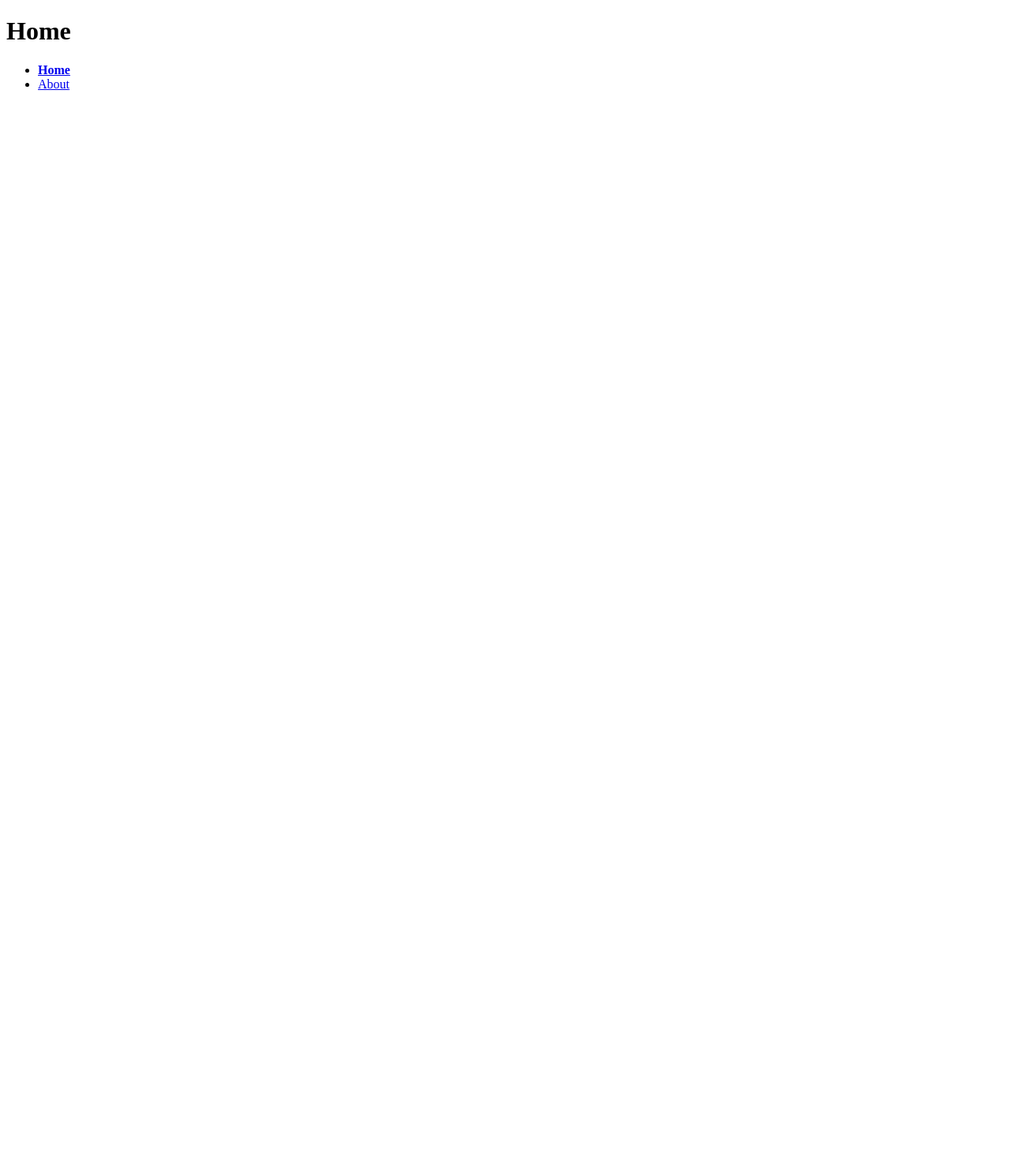
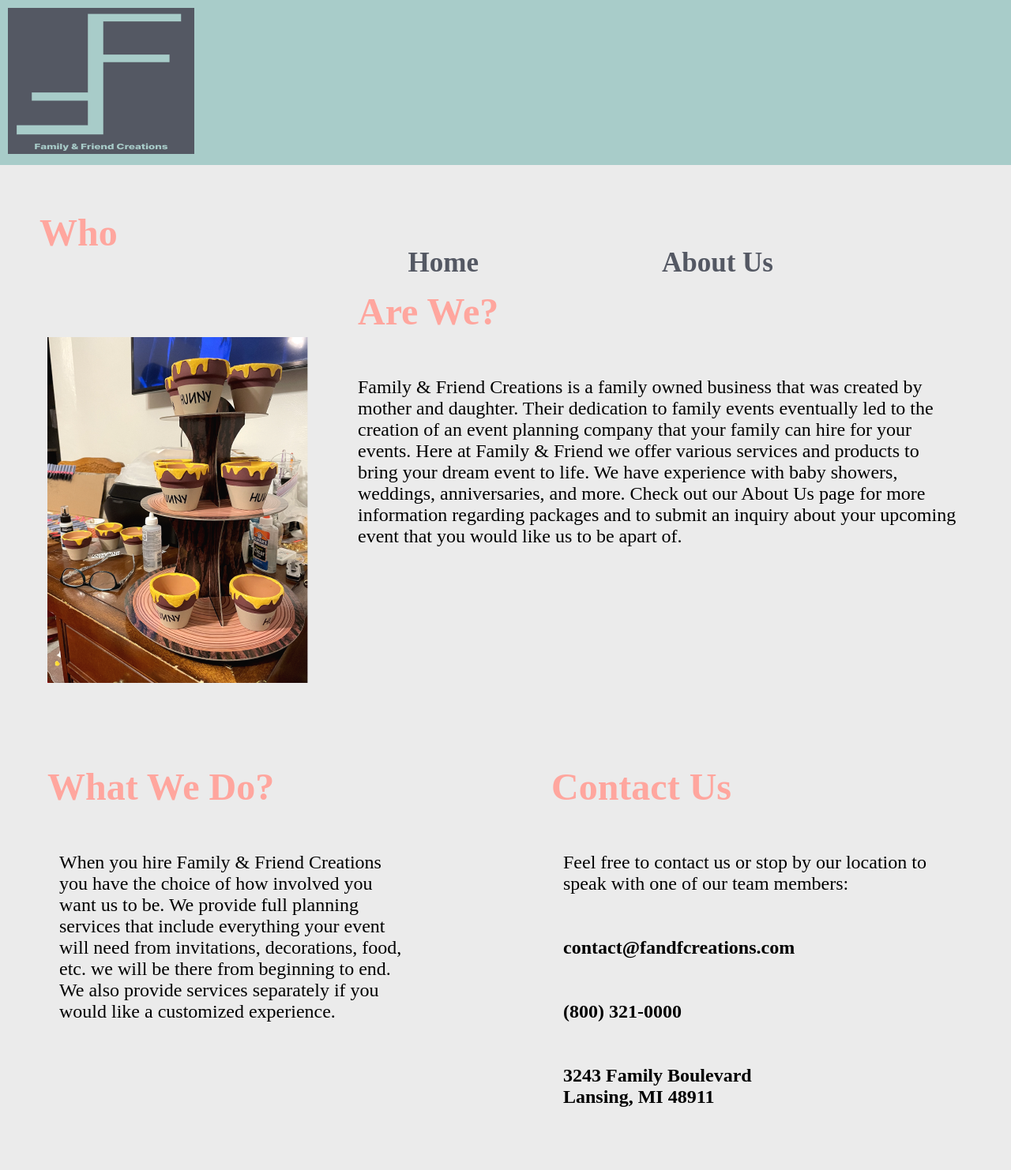
Before and after one commit to desdesevans/finalproject, a plain HTML site: page index.html in a window 1280 px wide. Shown: the whole page at 79% size. Before the commit the page ends 800 px from the top, so only its background shows below. Drawn offline with Linux system fonts and the light colour scheme.

Commit message:
Updated Commit

```diff
--- /dev/null
+++ b/about.css
@@ -0,0 +1,167 @@
+/* Add screen styles below */
+body {
+    background: #EBEBEB;
+    margin: 0;
+}
+
+header {
+    background: #A8CCC9;
+    padding: 10px;
+}
+
+h1 {
+    color: #FFA69E;
+    font-size: 48px;
+}
+
+p {
+    font-size: 24px;
+    padding: 15px;
+  }
+
+ul {
+    list-style-type: none;
+  margin: 0;
+  padding: 0 175px 0 175px;
+  overflow: hidden;
+}
+
+li {
+    float: left;
+    padding: 0 100px 0 100px;
+  }
+
+  li a {
+    display: block;
+    color: #545863;
+    text-align: center;
+    padding: 14px 16px;
+    text-decoration: none;
+  }
+
+  .navbar {
+    float: right;
+    font-size: 35px;
+    font-weight: bolder;
+    padding-top: 100px;
+  }
+
+  .floatleft {
+    padding: 0 60px 40px 60px;
+  }
+
+  .getting h1 {
+    text-align: center;
+  }
+
+  .getting {
+    padding: 40px;
+  }
+
+  .what {
+    float: left;
+    width: 40%;
+  }
+  .inquiry {
+    float: right;
+    width: 45%;
+  }
+  .creativep {
+    float: right;
+    width: 45%;
+    padding-bottom: 60px;
+  }
+  .supplyp {
+    float: left;
+    width: 45%;
+    padding-bottom: 60px;
+  }
+
+ #description {
+    width: 450px;
+    height: 150px;
+    padding: 12px 20px;
+    box-sizing: border-box;
+    border: 2px solid #000000;
+    resize: none;
+ }
+ #fname {
+    width: 200px;
+    height: 45px;
+    padding: 12px 20px;
+    box-sizing: border-box;
+    border: 2px solid #000000;
+    resize: none;
+ }
+
+ #lname {
+    width: 200px;
+    height: 45px;
+    padding: 12px 20px;
+    box-sizing: border-box;
+    border: 2px solid #000000;
+    resize: none;
+ }
+
+ #email {
+    width: 400px;
+    height: 45px;
+    padding: 12px 20px;
+    box-sizing: border-box;
+    border: 2px solid #000000;
+    resize: none;
+ }
+
+ #pnumber {
+    width: 200px;
+    height: 45px;
+    padding: 12px 20px;
+    box-sizing: border-box;
+    border: 2px solid #000000;
+    resize: none;
+ }
+
+ #submit {
+    float: right;
+    background-color: white;
+    color: black;
+    border: 2px solid #000000;
+    font-size: 20px;
+ }
+
+ .fninput {
+    padding: 20px;
+ }
+
+ .lninput {
+    padding: 20px;
+ }
+
+ .emailinput {
+    padding: 20px;
+ }
+
+ .numberinput {
+    padding: 20px;
+ }
+
+ .dinput {
+    padding: 20px;
+ }
+ .sbutton {
+    padding-right: 30px;
+    padding-top: 20px;
+ }
+
+ #spdetails {
+    background-color: white;
+    color: black;
+    border: 2px solid #000000;
+    font-size: 12px;
+ }
+ #cpdetails {
+    background-color: white;
+    color: black;
+    border: 2px solid #000000;
+    font-size: 12px;
+ }
--- /dev/null
+++ b/index.css
@@ -0,0 +1,79 @@
+/* Add screen styles below */
+body {
+    background: #EBEBEB;
+    margin: 0;
+}
+
+header {
+    background: #A8CCC9;
+    padding: 10px;
+}
+
+h1 {
+    color: #FFA69E;
+    font-size: 48px;
+}
+
+p {
+  font-size: 24px;
+  padding: 15px;
+}
+
+ul {
+    list-style-type: none;
+  margin: 0;
+  padding: 0 175px 0 175px;
+  overflow: hidden;
+}
+
+li {
+    float: left;
+    padding: 0 100px 0 100px;
+  }
+
+  li a {
+    display: block;
+    color: #545863;
+    text-align: center;
+    padding: 14px 16px;
+    text-decoration: none;
+  }
+
+  .navbar {
+    float: right;
+    font-size: 35px;
+    font-weight: bolder;
+    padding-top: 100px;
+  }
+
+.slideshow-container {
+  max-width: 400px;
+  padding: 60px;
+  float: left;
+}
+
+.fade {
+  animation-name: fade;
+  animation-duration: 1.5s;
+}
+
+.floatleft {
+  float: left;
+  padding: 0 60px 40px 60px;
+}
+.what {
+  float: left;
+  width: 40%;
+}
+.contactus {
+  float: right;
+  width: 45%;
+}
+.who {
+  padding: 0 50px 0 50px;
+}
+
+@keyframes fade {
+  from {opacity: .4}
+  to {opacity: 1}
+}
--- a/index.html
+++ b/index.html
@@ -5,16 +5,80 @@
     <meta name="viewport" content="width=device-width, initial-scale=1.0">
     <meta http-equiv="X-UA-Compatible" content="ie=edge">
     <title>Homepage</title>
-    <link rel="stylesheet" href="screen.css">
+    <link rel="stylesheet" href="index.css">
   </head>
   <body>
-    <h1>Home</h1>
-    <nav>
-      <ul>
-        <li><a href="index.html" class="active">Home</a></li>
-        <li><a href="about.html">About</a></li>
-      </ul>
-    </nav>
-    <script src="index.js"></script>
+    <header>
+        <img src="Logo.png" alt="Picture of Logo">
+      <section class="navbar">
+        <nav>
+          <ul>
+            <li><a href="index.html" class="active">Home</a></li>
+            <li><a href="about.html">About Us</a></li>
+          </ul>
+        </nav>
+      </section>
+    </header>
+    <div class="slideshow-container">
+
+      <div class="mySlides fade">
+        <img src="labels.png" style="width:333.09px">
+      </div>
+
+      <div class="mySlides fade">
+        <img src="chair.png" style="width:397px">
+      </div>
+
+      <div class="mySlides fade">
+        <img src="holders.png" style="width:333px">
+      </div>
+
+      <div class="mySlides fade">
+        <img src="pins.png" style="width:333px">
+      </div>
+
+      </div>
+      <br>
+
+      <script>
+      let slideIndex = 0;
+      showSlides();
+
+      function showSlides() {
+        let i;
+        let slides = document.getElementsByClassName("mySlides");
+        for (i = 0; i < slides.length; i++) {
+          slides[i].style.display = "none";
+        }
+        slideIndex++;
+        if (slideIndex > slides.length) {slideIndex = 1}
+        slides[slideIndex-1].style.display = "block";
+        setTimeout(showSlides, 2000);
+      }
+      </script>
+      <section class="who">
+        <h1>Who Are We?</h1>
+        <p>Family & Friend Creations is a family owned business that was created by mother and daughter. Their dedication to family events eventually led to the creation of an event planning company that your family can hire for your events. Here at Family & Friend we offer various services and products to bring your dream event to life. We have experience with baby showers, weddings, anniversaries, and more. Check out our About Us page for more information regarding packages and to submit an inquiry about your upcoming event that you would like us to be apart of. </p>
+      </section>
+    <section class="floatleft">
+      <div class="what">
+        <h1>What We Do?</h1>
+        <p>When you hire Family & Friend Creations you have the choice of how involved you want us to be. We provide full planning services that include everything your event will need from invitations, decorations, food, etc. we will be there from beginning to end. We also provide services separately if you would like a customized experience. </p>
+      </div>
+      <div class="contactus">
+        <h1>Contact Us</h1>
+        <p>Feel free to contact us or stop by our location to speak with one of our team members: </p>
+        <p>
+          <b>contact@fandfcreations.com</b>
+        </p>
+        <p>
+          <b>(800) 321-0000</b><br>
+        </p>
+        <p>
+          <b>3243 Family Boulevard <br>
+          Lansing, MI 48911</b>
+        </p>
+          </div>
+    </section>
   </body>
 </html>
--- a/screen.css
+++ /dev/null
@@ -1,4 +0,0 @@
-/* Add screen styles below */
-a.active {
-    font-weight: bold;
-}
```
Also changed, not shown: about.html (+72 -10 lines), Logo.png (added), aboutcreative.png (added), aboutsupply.png (added), chair.png (added), holders.png (added), labels.png (added), pins.png (added), 1 other file.
